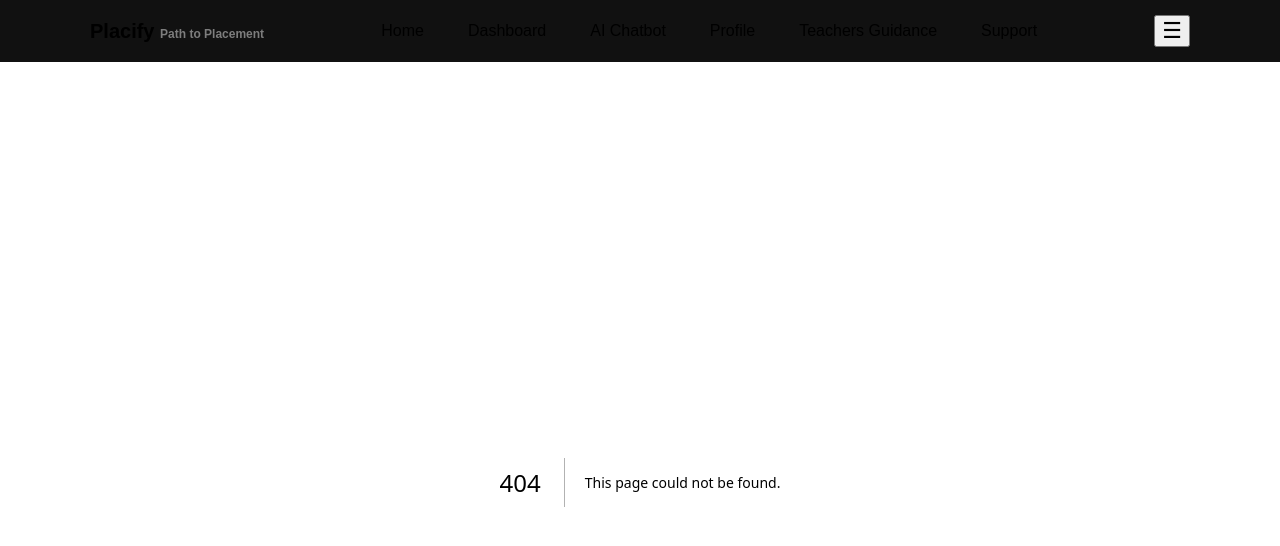
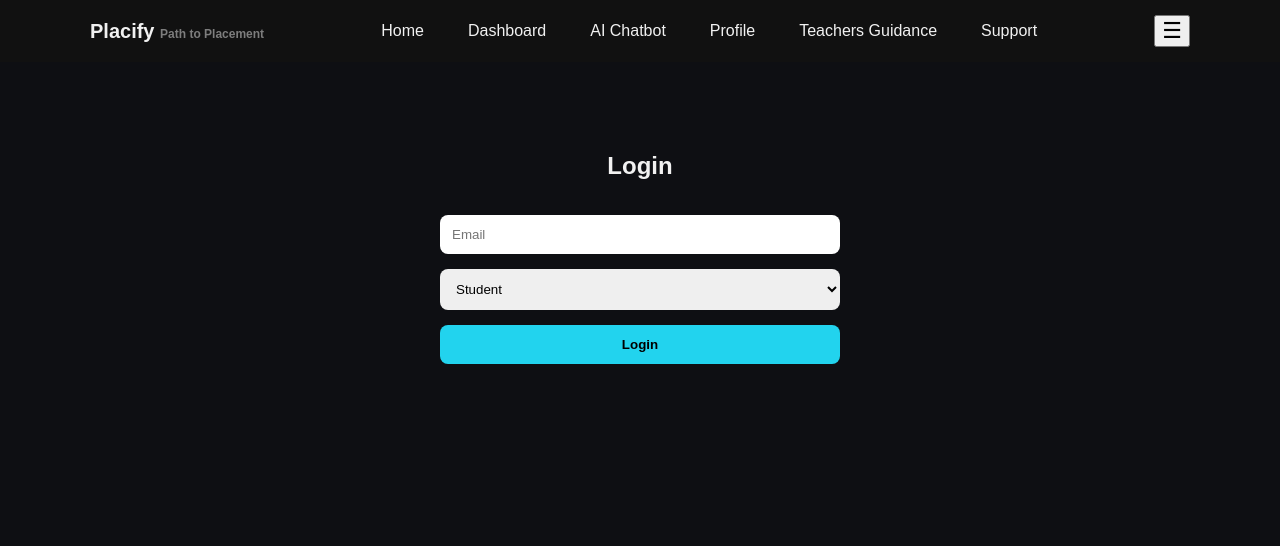
Before and after one commit to mahakdayma/PLACIFY, a Next.js app: page /login in a window 1280 px wide. Before the commit this address had no page. Shown: the top 546 px of the page. Built offline with nearby package versions, Linux system fonts and the light colour scheme.

Commit message:
Implement login component with role selection

```diff
--- /dev/null
+++ b/app/login/page.js
@@ -0,0 +1,49 @@
+'use client';
+import { useRouter } from 'next/navigation';
+import { useState } from 'react';
+
+export default function Login() {
+  const router = useRouter();
+  const [email, setEmail] = useState("");
+  const [role, setRole] = useState("student");
+
+  const login = () => {
+    localStorage.setItem("placify_user_role", role);
+    localStorage.setItem("placify_user_email", email);
+
+    if(role === "student"){
+      router.push("/dashboard");
+    } else {
+      router.push("/teachers-panel");
+    }
+  }
+
+  return (
+    <div style={{maxWidth:"400px", margin:"0 auto", marginTop:"50px", display:"grid", gap:"15px"}}>
+      <h2 style={{textAlign:"center"}}>Login</h2>
+
+      <input
+        placeholder="Email"
+        value={email}
+        onChange={e=>setEmail(e.target.value)}
+        style={{padding:"12px", borderRadius:"8px", border:"none"}}
+      />
+
+      <select
+        value={role}
+        onChange={e=>setRole(e.target.value)}
+        style={{padding:"12px", borderRadius:"8px", border:"none"}}
+      >
+        <option value="student">Student</option>
+        <option value="faculty">Faculty</option>
+      </select>
+
+      <button
+        onClick={login}
+        style={{padding:"12px", borderRadius:"8px", border:"none", background:"#22d3ee", fontWeight:"bold"}}
+      >
+        Login
+      </button>
+    </div>
+  );
+}
```
